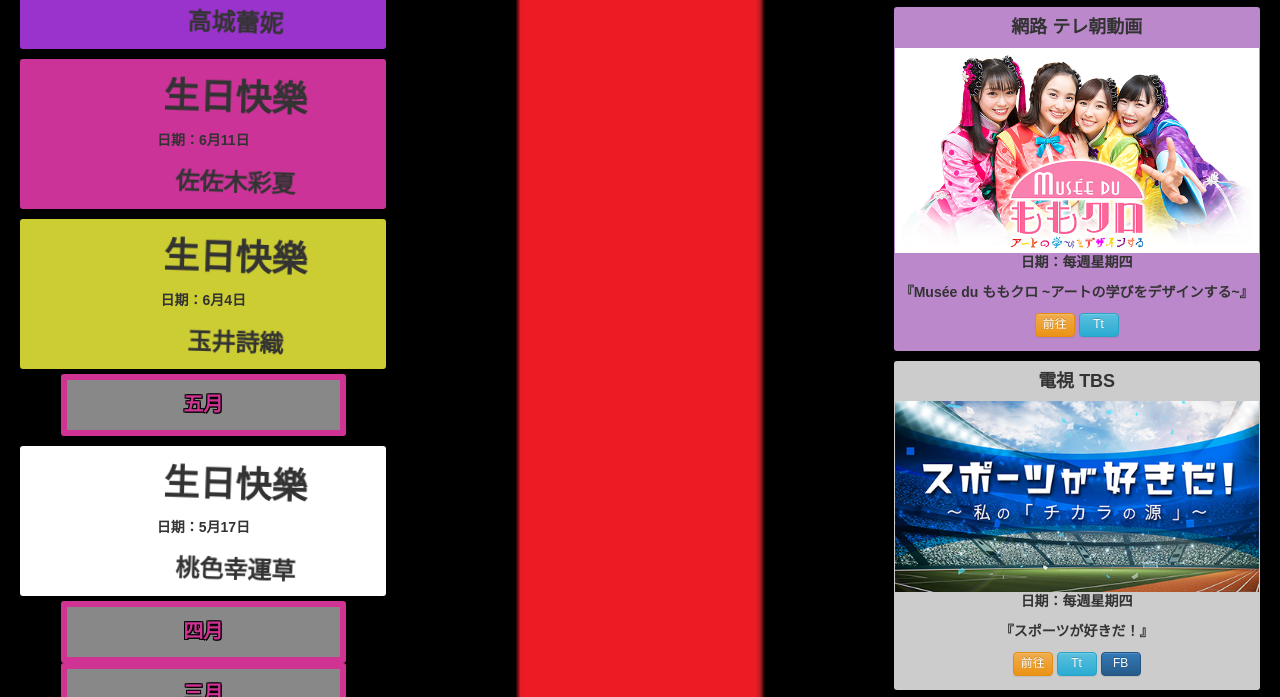
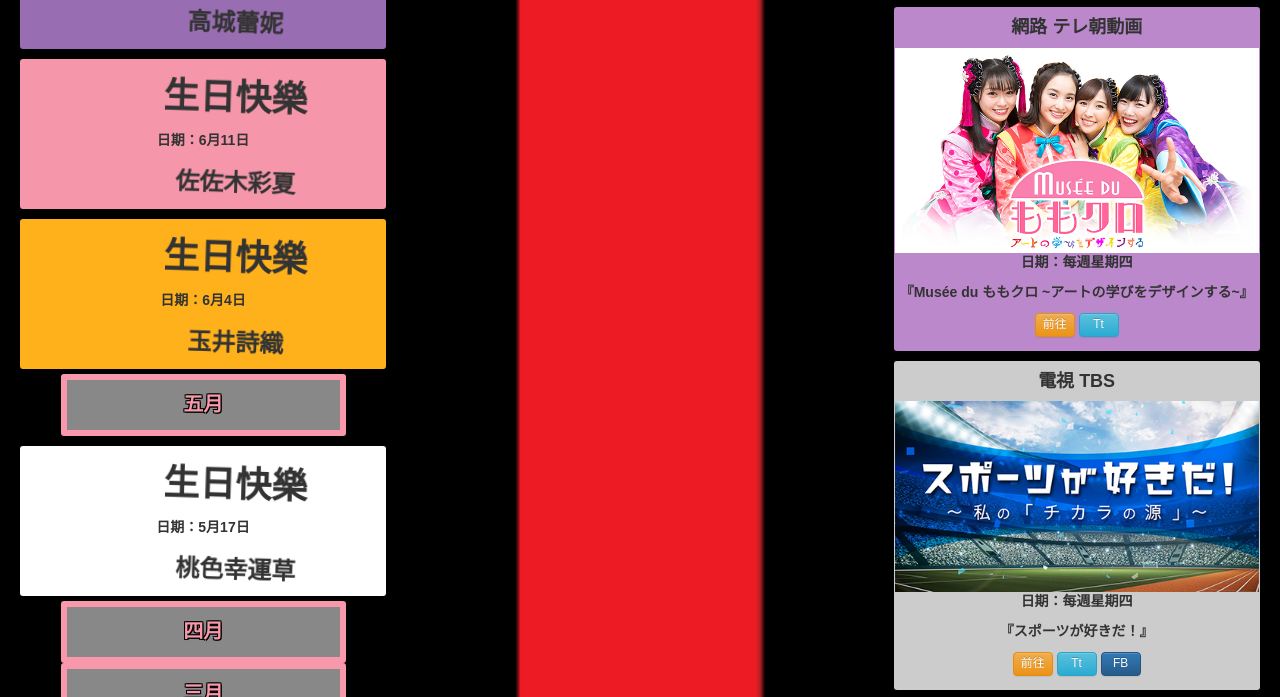
Before and after one commit to garymomo2014/garymomo2014.github.io, a plain HTML site: page index.html in a window 1280 px wide. Shown: the part 782-1479 px from the top of the page. Drawn offline with Linux system fonts and the light colour scheme.

Commit message:
2018/08/15 連結調整

```diff
--- a/css/general/custom/actions.css
+++ b/css/general/custom/actions.css
@@ -5,7 +5,6 @@
 	font-family: "Noto Sans TC", sans-serif;
 	font-weight: 900;
 	word-break: break-all;
-	opacity: 0;
 }
 
 .actions .fixed {
@@ -42,7 +41,7 @@
 	font-size: 3rem;
 }
 .items-icon a {
-	color: #9933cc;
+	color: #986db2;
 	position: absolute;
 	right: 1rem;
 }
@@ -99,23 +98,23 @@
 }
 
 .it-momoclo-red {
-	background-color: #cc3333;
+	background-color: #e83015;
 }
 .it-momoclo-purple {
-	background-color: #9933cc;
+	background-color: #986db2;
 }
 .it-momoclo-pink {
-	background-color: #cc3399;
+	background-color: #f596aa;
 }
 .it-momoclo-yellow {
-	background-color: #cccc33;
+	background-color: #ffb11b;
 }
 .it-momoclo-all {
 	background-color: #ffffff;
 }
 
 .datatime {
-	color: #9933cc;
+	color: #986db2;
 	text-align: center;
 	text-shadow: 1px 1px 0 #000, -1px -1px 0 #000, 1px -1px 0 #000, -1px 1px 0 #000, 1px 1px 0 #000;
 	margin-left: auto;
@@ -126,7 +125,7 @@
 	font-weight: 900;
 	background-color: #888888;
 	border-radius: 3px;
-	border: 6px solid #9933cc;
+	border: 6px solid #986db2;
 	line-height: 5rem;
 }
 
--- a/js/general/custom/main.js
+++ b/js/general/custom/main.js
@@ -40,38 +40,26 @@
 	});
 
 	var fontTL = new TimelineMax({repeat: -1});
-	var fTLTime = 10;
+	var fTLTime = 8;
 
 	fontTL.to($(".colorControl"), fTLTime, {
-		css : {color : "#cc3399", borderColor: "#cc3399"},
+		css : {color : "#f596aa", borderColor: "#f596aa"},
 		ease:Back.easeOut
 	})
 	.to($(".colorControl"), fTLTime, {
-		css : {color : "#cccc33", borderColor: "#cccc33"},
+		css : {color : "#ffb11b", borderColor: "#ffb11b"},
 		ease:Back.easeOut
 	})
 	.to($(".colorControl"), fTLTime, {
-		css : {color : "#cc3333", borderColor: "#cc3333"},
+		css : {color : "#e83015", borderColor: "#e83015"},
 		ease:Back.easeOut
 	})
 	.to($(".colorControl"), fTLTime, {
-		css : {color : "#9933cc", borderColor: "#9933cc"},
+		css : {color : "#986db2", borderColor: "#986db2"},
 		ease:Back.easeOut
 	});
 
-	var actionTL = new TimelineMax({paused : true, onComplete : nextStep});
-
-	var itemsSelector = $(".items");
-
-	itemsSelector.css("opacity", "1");
-
-	actionTL.from(itemsSelector, 1, {
-		alpha : 0,
-		scale : 5,
-		ease : SlowMo.ease.config(0.1, 0.1, false)
-	});
-
-	actionTL.play();
+	$(".items").css("animation-duration", "0.4S").addClass("animated rollIn");
 
 	setTimeout(afterload, 1000);
 });
@@ -80,7 +68,7 @@
 	$("#arrowBody").css("opacity", "1");
 	$("#arrowBody").css("height", $(".actions").css("height"));
 
-	var arrowTL = new TimelineMax();
+	var arrowTL = new TimelineMax({onComplete : nextStep});
 
 	arrowTL.from($("#arrowBody"), 5, {
 		height : 0
--- a/js/general/custom/nav.js
+++ b/js/general/custom/nav.js
@@ -30,10 +30,10 @@
 document.writeln("				<li class='dropdown'>");
 document.writeln("					<a class='dropdown-toggle' data-toggle='dropdown'>四葉 -絆-<span class='caret'></span></a>");
 document.writeln("					<ul class='dropdown-menu' id='momoNavMember'>");
-document.writeln("						<li><a>-若大將- 玉井詩織</a></li>");
-document.writeln("						<li><a>-太陽神- 百田夏菜子</a></li>");
-document.writeln("						<li><a>-BOSS- 佐佐木彩夏</a></li>");
-document.writeln("						<li><a>-鋼鐵娘- 高城蕾妮</a></li>");
+document.writeln("						<li><a href='https://ppt.cc/f5vNMx'>-若大將- 玉井詩織</a></li>");
+document.writeln("						<li><a href='https://ppt.cc/f10c4x'>-太陽神- 百田夏菜子</a></li>");
+document.writeln("						<li><a href='https://ppt.cc/fHJiBx'>-BOSS- 佐佐木彩夏</a></li>");
+document.writeln("						<li><a href='https://ppt.cc/fy4yLx'>-鋼鐵娘- 高城蕾妮</a></li>");
 document.writeln("					</ul>");
 document.writeln("				</li>");
 
```
